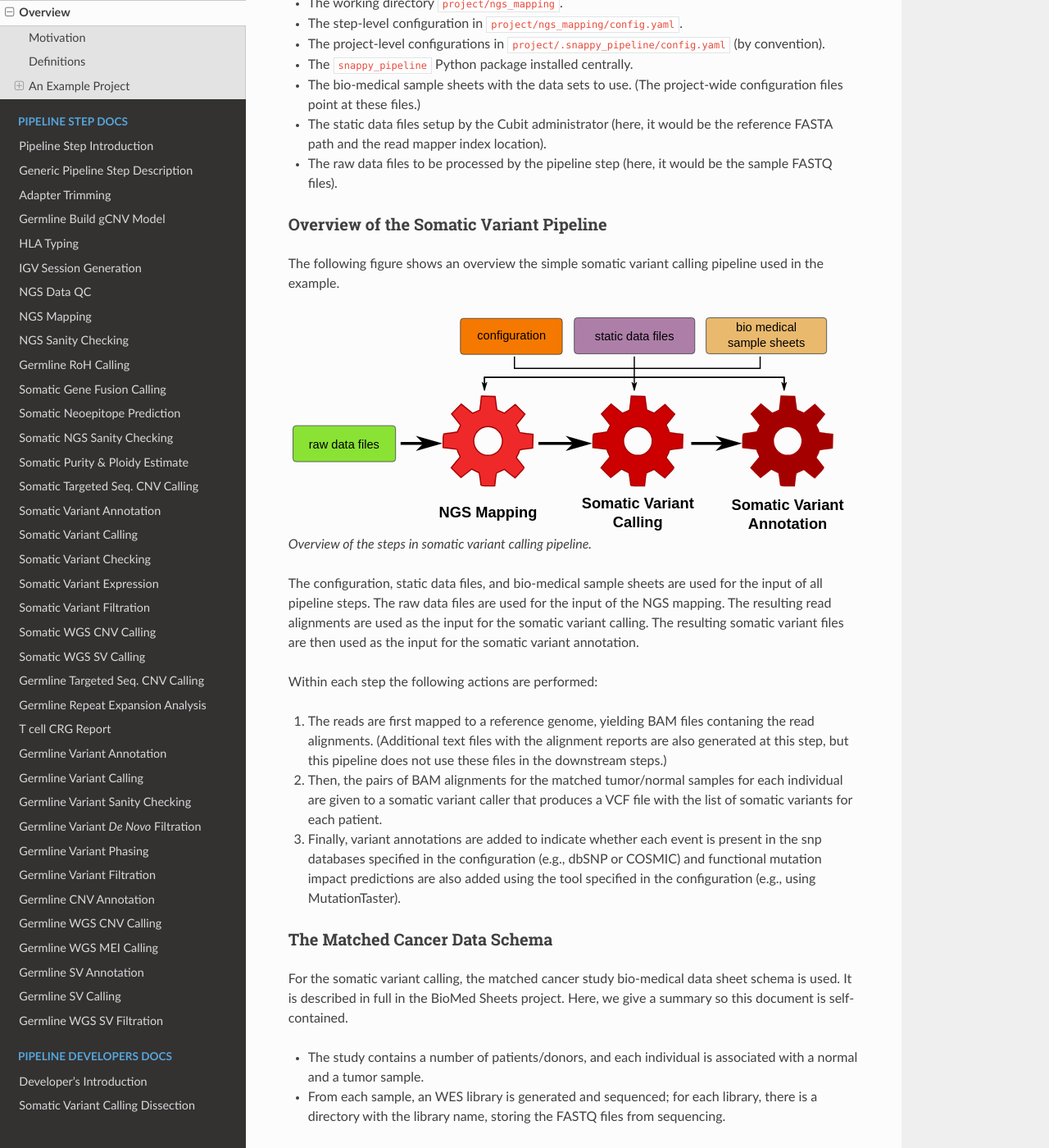
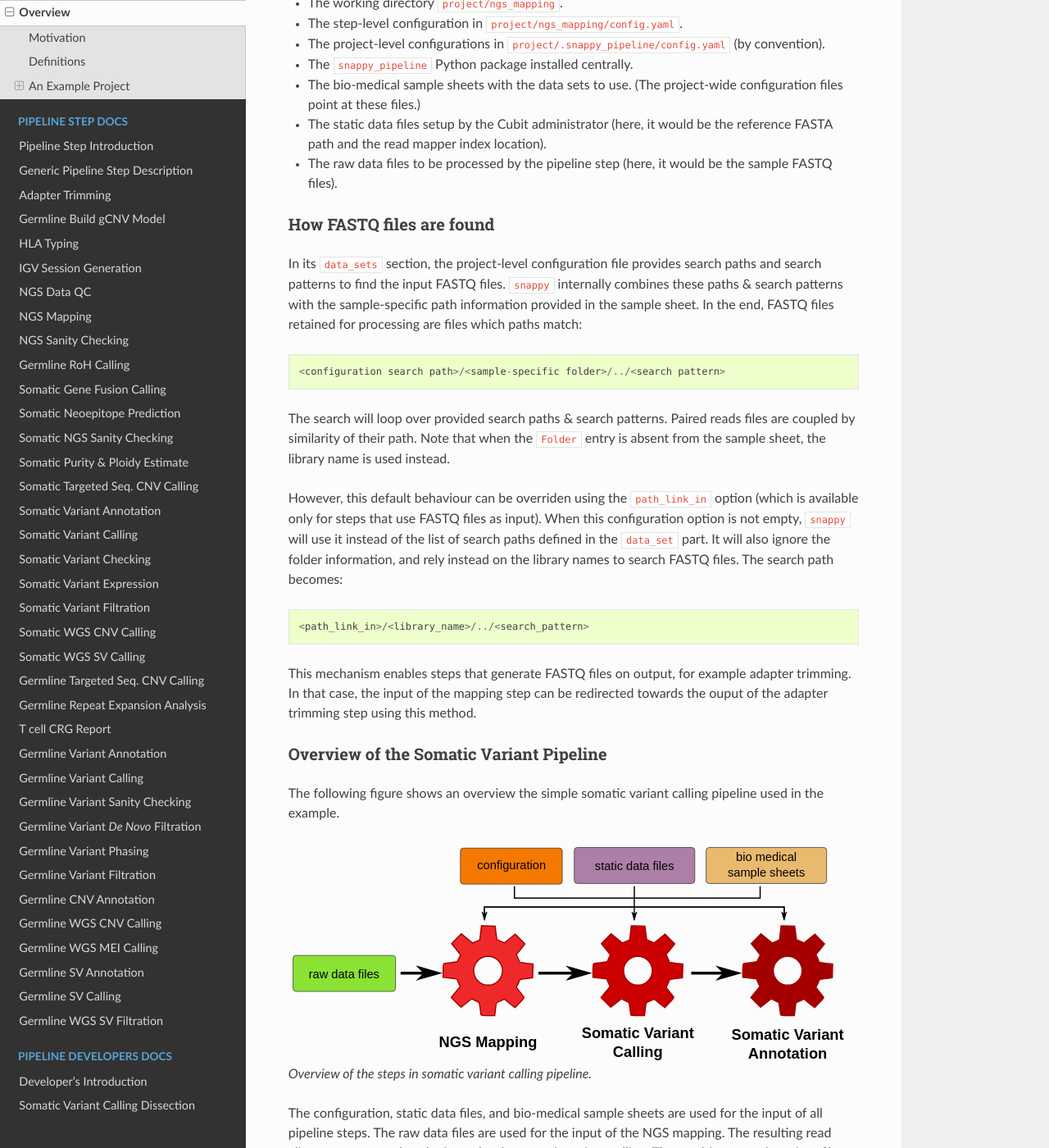
Before and after one commit to bihealth/snappy-pipeline, a Sphinx documentation site: the page built from docs/overview.rst, in a window 1280 px wide and 1400 px high, scrolled down 4015 px. Shown: the whole window at 82% size. Built offline with Sphinx 7.4.7 and the Read the Docs theme 2.0.0, drawn with Linux system fonts in a browser that asks for light colours.

Commit message:
path_link_in explaination

```diff
--- a/docs/overview.rst
+++ b/docs/overview.rst
@@ -155,6 +155,26 @@ The different parts are as follows:
   (The project-wide configuration files point at these files.)
 - The static data files setup by the Cubit administrator (here, it would be the reference FASTA path and the read mapper index location).
 - The raw data files to be processed by the pipeline step (here, it would be the sample FASTQ files).
+
+How FASTQ files are found
+=========================
+
+In its ``data_sets`` section, the project-level configuration file provides search paths and search patterns to find the input FASTQ files. ``snappy`` internally combines these paths & search patterns with the sample-specific path information provided in the sample sheet. In the end, FASTQ files retained for processing are files which paths match:
+
+::
+
+    <configuration search path>/<sample-specific folder>/../<search pattern>
+
+The search will loop over provided search paths & search patterns. Paired reads files are coupled by similarity of their path. Note that when the ``Folder`` entry is absent from the sample sheet, the library name is used instead.
+
+However, this default behaviour can be overriden using the ``path_link_in`` option (which is available only for steps that use FASTQ files as input). When this configuration option is not empty, ``snappy`` will use it instead of the list of search paths defined in the ``data_set`` part. It will also ignore the folder information, and rely instead on the library names to search FASTQ files. The search path becomes:
+
+::
+
+    <path_link_in>/<library_name>/../<search_pattern>
+
+This mechanism enables steps that generate FASTQ files on output, for example adapter trimming. In that case, the input of the mapping step can be redirected towards the ouput of the adapter trimming step using this method.
+
 
 Overview of the Somatic Variant Pipeline
 ========================================
```
